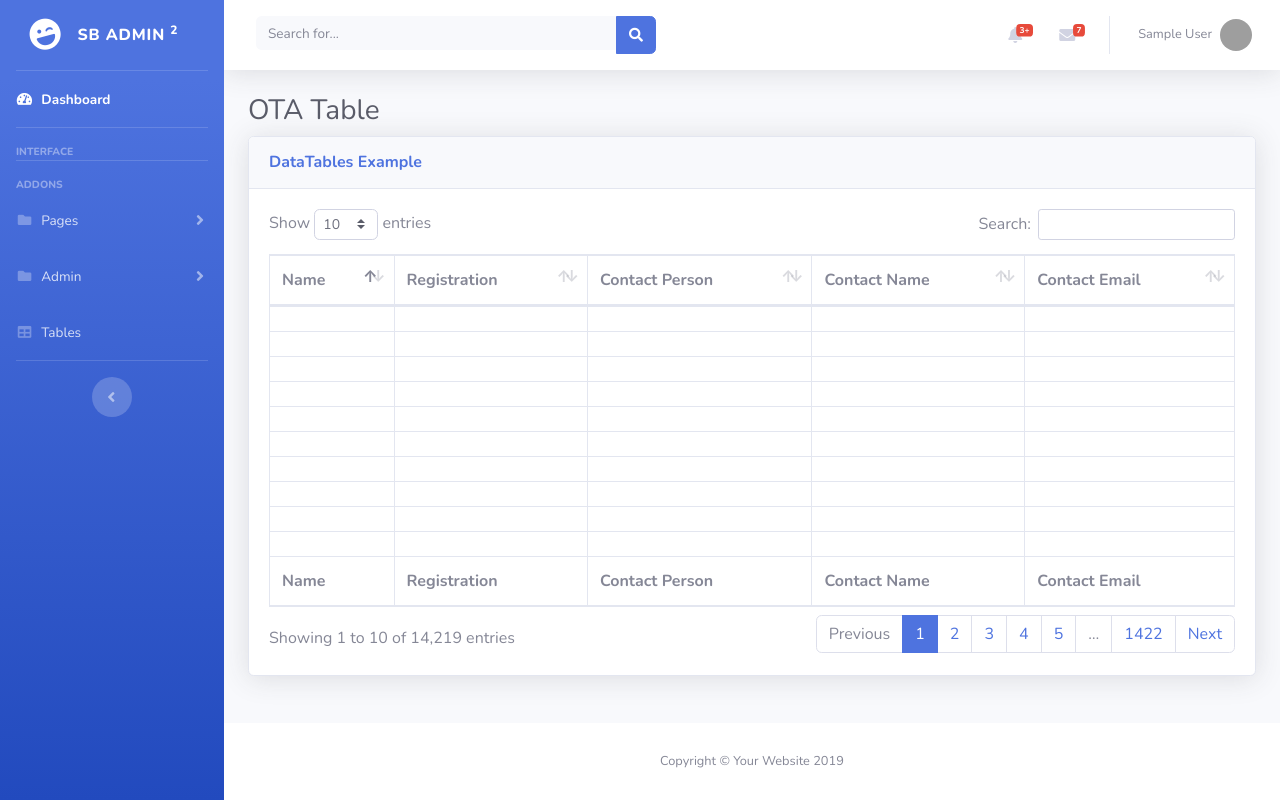
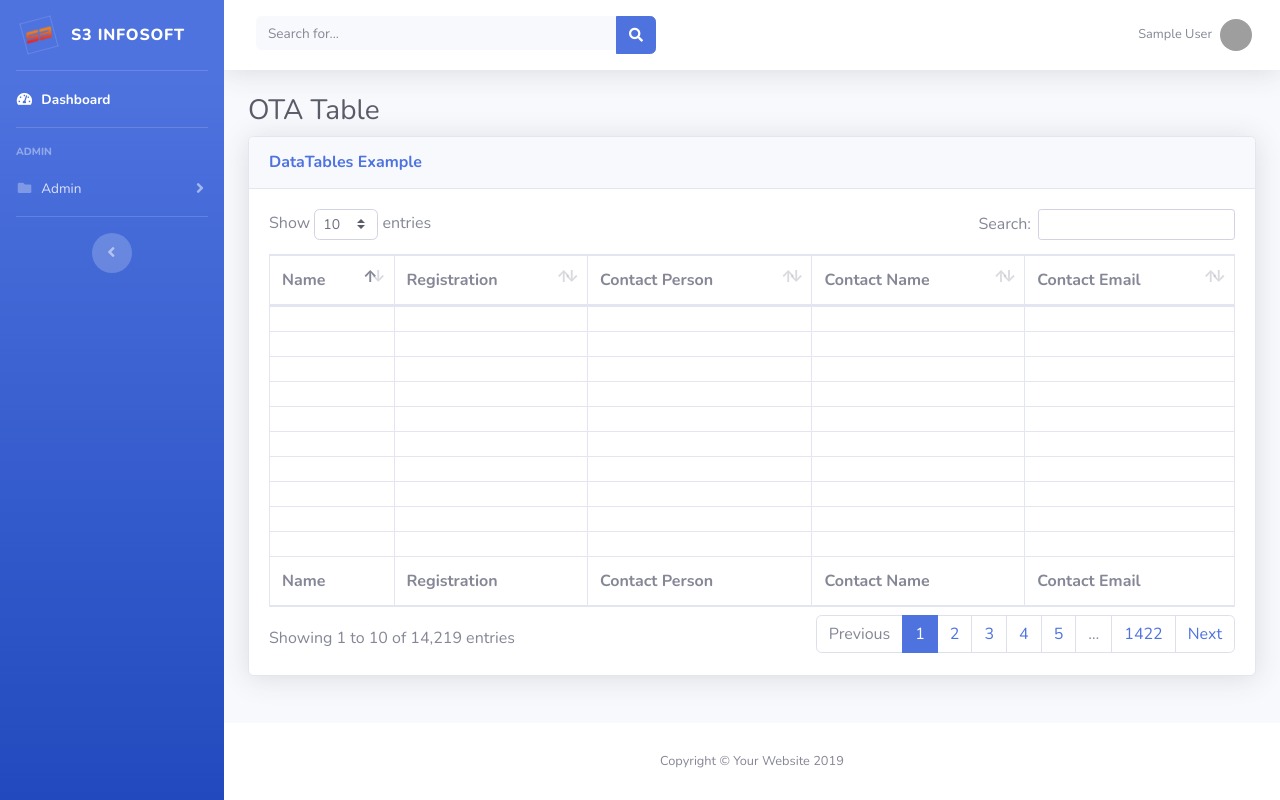
Before and after one commit to S3Infosoft/mvr-fe, a Django app: page /enquiry/ota/ in a window 1280 px wide. Run offline with Django 3.2, Linux system fonts and the light colour scheme; the visitor is signed in with stand-in values (Sample User, id 1); data that the repository does not hold is empty; parts of the project's set-up code (start-up, migrations or seed data) failed here and were passed over; some libraries are stand-ins or nearby versions; grey boxes are pictures that could not be loaded.

Commit message:
Cleaned unnecessary links

```diff
--- a/app/templates/snippets/navbar.html
+++ b/app/templates/snippets/navbar.html
@@ -21,132 +21,132 @@
           <!-- Topbar Navbar -->
           <ul class="navbar-nav ml-auto">
 
-            <!-- Nav Item - Search Dropdown (Visible Only XS) -->
-            <li class="nav-item dropdown no-arrow d-sm-none">
-              <a class="nav-link dropdown-toggle" href="#" id="searchDropdown" role="button" data-toggle="dropdown" aria-haspopup="true" aria-expanded="false">
-                <i class="fas fa-search fa-fw"></i>
-              </a>
-              <!-- Dropdown - Messages -->
-              <div class="dropdown-menu dropdown-menu-right p-3 shadow animated--grow-in" aria-labelledby="searchDropdown">
-                <form class="form-inline mr-auto w-100 navbar-search">
-                  <div class="input-group">
-                    <input type="text" class="form-control bg-light border-0 small" placeholder="Search for..." aria-label="Search" aria-describedby="basic-addon2">
-                    <div class="input-group-append">
-                      <button class="btn btn-primary" type="button">
-                        <i class="fas fa-search fa-sm"></i>
-                      </button>
-                    </div>
-                  </div>
-                </form>
-              </div>
-            </li>
-
-            <!-- Nav Item - Alerts -->
-            <li class="nav-item dropdown no-arrow mx-1">
-              <a class="nav-link dropdown-toggle" href="#" id="alertsDropdown" role="button" data-toggle="dropdown" aria-haspopup="true" aria-expanded="false">
-                <i class="fas fa-bell fa-fw"></i>
-                <!-- Counter - Alerts -->
-                <span class="badge badge-danger badge-counter">3+</span>
-              </a>
-              <!-- Dropdown - Alerts -->
-              <div class="dropdown-list dropdown-menu dropdown-menu-right shadow animated--grow-in" aria-labelledby="alertsDropdown">
-                <h6 class="dropdown-header">
-                  Alerts Center
-                </h6>
-                <a class="dropdown-item d-flex align-items-center" href="#">
-                  <div class="mr-3">
-                    <div class="icon-circle bg-primary">
-                      <i class="fas fa-file-alt text-white"></i>
-                    </div>
-                  </div>
-                  <div>
-                    <div class="small text-gray-500">December 12, 2019</div>
-                    <span class="font-weight-bold">A new monthly report is ready to download!</span>
-                  </div>
-                </a>
-                <a class="dropdown-item d-flex align-items-center" href="#">
-                  <div class="mr-3">
-                    <div class="icon-circle bg-success">
-                      <i class="fas fa-donate text-white"></i>
-                    </div>
-                  </div>
-                  <div>
-                    <div class="small text-gray-500">December 7, 2019</div>
-                    $290.29 has been deposited into your account!
-                  </div>
-                </a>
-                <a class="dropdown-item d-flex align-items-center" href="#">
-                  <div class="mr-3">
-                    <div class="icon-circle bg-warning">
-                      <i class="fas fa-exclamation-triangle text-white"></i>
-                    </div>
-                  </div>
-                  <div>
-                    <div class="small text-gray-500">December 2, 2019</div>
-                    Spending Alert: We've noticed unusually high spending for your account.
-                  </div>
-                </a>
-                <a class="dropdown-item text-center small text-gray-500" href="#">Show All Alerts</a>
-              </div>
-            </li>
-
-            <!-- Nav Item - Messages -->
-            <li class="nav-item dropdown no-arrow mx-1">
-              <a class="nav-link dropdown-toggle" href="#" id="messagesDropdown" role="button" data-toggle="dropdown" aria-haspopup="true" aria-expanded="false">
-                <i class="fas fa-envelope fa-fw"></i>
-                <!-- Counter - Messages -->
-                <span class="badge badge-danger badge-counter">7</span>
-              </a>
-              <!-- Dropdown - Messages -->
-              <div class="dropdown-list dropdown-menu dropdown-menu-right shadow animated--grow-in" aria-labelledby="messagesDropdown">
-                <h6 class="dropdown-header">
-                  Message Center
-                </h6>
-                <a class="dropdown-item d-flex align-items-center" href="#">
-                  <div class="dropdown-list-image mr-3">
-                    <img class="rounded-circle" src="https://source.unsplash.com/fn_BT9fwg_E/60x60" alt="">
-                    <div class="status-indicator bg-success"></div>
-                  </div>
-                  <div class="font-weight-bold">
-                    <div class="text-truncate">Hi there! I am wondering if you can help me with a problem I've been having.</div>
-                    <div class="small text-gray-500">Emily Fowler · 58m</div>
-                  </div>
-                </a>
-                <a class="dropdown-item d-flex align-items-center" href="#">
-                  <div class="dropdown-list-image mr-3">
-                    <img class="rounded-circle" src="https://source.unsplash.com/AU4VPcFN4LE/60x60" alt="">
-                    <div class="status-indicator"></div>
-                  </div>
-                  <div>
-                    <div class="text-truncate">I have the photos that you ordered last month, how would you like them sent to you?</div>
-                    <div class="small text-gray-500">Jae Chun · 1d</div>
-                  </div>
-                </a>
-                <a class="dropdown-item d-flex align-items-center" href="#">
-                  <div class="dropdown-list-image mr-3">
-                    <img class="rounded-circle" src="https://source.unsplash.com/CS2uCrpNzJY/60x60" alt="">
-                    <div class="status-indicator bg-warning"></div>
-                  </div>
-                  <div>
-                    <div class="text-truncate">Last month's report looks great, I am very happy with the progress so far, keep up the good work!</div>
-                    <div class="small text-gray-500">Morgan Alvarez · 2d</div>
-                  </div>
-                </a>
-                <a class="dropdown-item d-flex align-items-center" href="#">
-                  <div class="dropdown-list-image mr-3">
-                    <img class="rounded-circle" src="https://source.unsplash.com/Mv9hjnEUHR4/60x60" alt="">
-                    <div class="status-indicator bg-success"></div>
-                  </div>
-                  <div>
-                    <div class="text-truncate">Am I a good boy? The reason I ask is because someone told me that people say this to all dogs, even if they aren't good...</div>
-                    <div class="small text-gray-500">Chicken the Dog · 2w</div>
-                  </div>
-                </a>
-                <a class="dropdown-item text-center small text-gray-500" href="#">Read More Messages</a>
-              </div>
-            </li>
-
-            <div class="topbar-divider d-none d-sm-block"></div>
+{#            <!-- Nav Item - Search Dropdown (Visible Only XS) -->#}
+{#            <li class="nav-item dropdown no-arrow d-sm-none">#}
+{#              <a class="nav-link dropdown-toggle" href="#" id="searchDropdown" role="button" data-toggle="dropdown" aria-haspopup="true" aria-expanded="false">#}
+{#                <i class="fas fa-search fa-fw"></i>#}
+{#              </a>#}
+{#              <!-- Dropdown - Messages -->#}
+{#              <div class="dropdown-menu dropdown-menu-right p-3 shadow animated--grow-in" aria-labelledby="searchDropdown">#}
+{#                <form class="form-inline mr-auto w-100 navbar-search">#}
+{#                  <div class="input-group">#}
+{#                    <input type="text" class="form-control bg-light border-0 small" placeholder="Search for..." aria-label="Search" aria-describedby="basic-addon2">#}
+{#                    <div class="input-group-append">#}
+{#                      <button class="btn btn-primary" type="button">#}
+{#                        <i class="fas fa-search fa-sm"></i>#}
+{#                      </button>#}
+{#                    </div>#}
+{#                  </div>#}
+{#                </form>#}
+{#              </div>#}
+{#            </li>#}
+{##}
+{#            <!-- Nav Item - Alerts -->#}
+{#            <li class="nav-item dropdown no-arrow mx-1">#}
+{#              <a class="nav-link dropdown-toggle" href="#" id="alertsDropdown" role="button" data-toggle="dropdown" aria-haspopup="true" aria-expanded="false">#}
+{#                <i class="fas fa-bell fa-fw"></i>#}
+{#                <!-- Counter - Alerts -->#}
+{#                <span class="badge badge-danger badge-counter">3+</span>#}
+{#              </a>#}
+{#              <!-- Dropdown - Alerts -->#}
+{#              <div class="dropdown-list dropdown-menu dropdown-menu-right shadow animated--grow-in" aria-labelledby="alertsDropdown">#}
+{#                <h6 class="dropdown-header">#}
+{#                  Alerts Center#}
+{#                </h6>#}
+{#                <a class="dropdown-item d-flex align-items-center" href="#">#}
+{#                  <div class="mr-3">#}
+{#                    <div class="icon-circle bg-primary">#}
+{#                      <i class="fas fa-file-alt text-white"></i>#}
+{#                    </div>#}
+{#                  </div>#}
+{#                  <div>#}
+{#                    <div class="small text-gray-500">December 12, 2019</div>#}
+{#                    <span class="font-weight-bold">A new monthly report is ready to download!</span>#}
+{#                  </div>#}
+{#                </a>#}
+{#                <a class="dropdown-item d-flex align-items-center" href="#">#}
+{#                  <div class="mr-3">#}
+{#                    <div class="icon-circle bg-success">#}
+{#                      <i class="fas fa-donate text-white"></i>#}
+{#                    </div>#}
+{#                  </div>#}
+{#                  <div>#}
+{#                    <div class="small text-gray-500">December 7, 2019</div>#}
+{#                    $290.29 has been deposited into your account!#}
+{#                  </div>#}
+{#                </a>#}
+{#                <a class="dropdown-item d-flex align-items-center" href="#">#}
+{#                  <div class="mr-3">#}
+{#                    <div class="icon-circle bg-warning">#}
+{#                      <i class="fas fa-exclamation-triangle text-white"></i>#}
+{#                    </div>#}
+{#                  </div>#}
+{#                  <div>#}
+{#                    <div class="small text-gray-500">December 2, 2019</div>#}
+{#                    Spending Alert: We've noticed unusually high spending for your account.#}
+{#                  </div>#}
+{#                </a>#}
+{#                <a class="dropdown-item text-center small text-gray-500" href="#">Show All Alerts</a>#}
+{#              </div>#}
+{#            </li>#}
+{##}
+{#            <!-- Nav Item - Messages -->#}
+{#            <li class="nav-item dropdown no-arrow mx-1">#}
+{#              <a class="nav-link dropdown-toggle" href="#" id="messagesDropdown" role="button" data-toggle="dropdown" aria-haspopup="true" aria-expanded="false">#}
+{#                <i class="fas fa-envelope fa-fw"></i>#}
+{#                <!-- Counter - Messages -->#}
+{#                <span class="badge badge-danger badge-counter">7</span>#}
+{#              </a>#}
+{#              <!-- Dropdown - Messages -->#}
+{#              <div class="dropdown-list dropdown-menu dropdown-menu-right shadow animated--grow-in" aria-labelledby="messagesDropdown">#}
+{#                <h6 class="dropdown-header">#}
+{#                  Message Center#}
+{#                </h6>#}
+{#                <a class="dropdown-item d-flex align-items-center" href="#">#}
+{#                  <div class="dropdown-list-image mr-3">#}
+{#                    <img class="rounded-circle" src="https://source.unsplash.com/fn_BT9fwg_E/60x60" alt="">#}
+{#                    <div class="status-indicator bg-success"></div>#}
+{#                  </div>#}
+{#                  <div class="font-weight-bold">#}
+{#                    <div class="text-truncate">Hi there! I am wondering if you can help me with a problem I've been having.</div>#}
+{#                    <div class="small text-gray-500">Emily Fowler · 58m</div>#}
+{#                  </div>#}
+{#                </a>#}
+{#                <a class="dropdown-item d-flex align-items-center" href="#">#}
+{#                  <div class="dropdown-list-image mr-3">#}
+{#                    <img class="rounded-circle" src="https://source.unsplash.com/AU4VPcFN4LE/60x60" alt="">#}
+{#                    <div class="status-indicator"></div>#}
+{#                  </div>#}
+{#                  <div>#}
+{#                    <div class="text-truncate">I have the photos that you ordered last month, how would you like them sent to you?</div>#}
+{#                    <div class="small text-gray-500">Jae Chun · 1d</div>#}
+{#                  </div>#}
+{#                </a>#}
+{#                <a class="dropdown-item d-flex align-items-center" href="#">#}
+{#                  <div class="dropdown-list-image mr-3">#}
+{#                    <img class="rounded-circle" src="https://source.unsplash.com/CS2uCrpNzJY/60x60" alt="">#}
+{#                    <div class="status-indicator bg-warning"></div>#}
+{#                  </div>#}
+{#                  <div>#}
+{#                    <div class="text-truncate">Last month's report looks great, I am very happy with the progress so far, keep up the good work!</div>#}
+{#                    <div class="small text-gray-500">Morgan Alvarez · 2d</div>#}
+{#                  </div>#}
+{#                </a>#}
+{#                <a class="dropdown-item d-flex align-items-center" href="#">#}
+{#                  <div class="dropdown-list-image mr-3">#}
+{#                    <img class="rounded-circle" src="https://source.unsplash.com/Mv9hjnEUHR4/60x60" alt="">#}
+{#                    <div class="status-indicator bg-success"></div>#}
+{#                  </div>#}
+{#                  <div>#}
+{#                    <div class="text-truncate">Am I a good boy? The reason I ask is because someone told me that people say this to all dogs, even if they aren't good...</div>#}
+{#                    <div class="small text-gray-500">Chicken the Dog · 2w</div>#}
+{#                  </div>#}
+{#                </a>#}
+{#                <a class="dropdown-item text-center small text-gray-500" href="#">Read More Messages</a>#}
+{#              </div>#}
+{#            </li>#}
+{##}
+{#            <div class="topbar-divider d-none d-sm-block"></div>#}
 
             <!-- Nav Item - User Information -->
             {% if request.user.is_authenticated %}
--- a/app/templates/snippets/sidebar.html
+++ b/app/templates/snippets/sidebar.html
@@ -1,12 +1,13 @@
+{% load static %}
 <!-- Sidebar -->
     <ul class="navbar-nav bg-gradient-primary sidebar sidebar-dark accordion" id="accordionSidebar">
 
       <!-- Sidebar - Brand -->
       <a class="sidebar-brand d-flex align-items-center justify-content-center" href="{% url 'index' %}">
         <div class="sidebar-brand-icon rotate-n-15">
-          <i class="fas fa-laugh-wink"></i>
+          <img class="img-responsive" src="{% static 'img/icon/favicon-32x32.png' %}">
         </div>
-        <div class="sidebar-brand-text mx-3">SB Admin <sup>2</sup></div>
+        <div class="sidebar-brand-text mx-3">S3 Infosoft</div>
       </a>
 
       <!-- Divider -->
@@ -20,12 +21,12 @@
       </li>
 
       <!-- Divider -->
-      <hr class="sidebar-divider">
+      <!-- <hr class="sidebar-divider"> -->
 
       <!-- Heading -->
-      <div class="sidebar-heading">
+      <!-- <div class="sidebar-heading">
         Interface
-      </div>
+      </div> -->
 
       <!-- Nav Item - Pages Collapse Menu -->
       <!-- <li class="nav-item">
@@ -64,35 +65,8 @@
 
       <!-- Heading -->
       <div class="sidebar-heading">
-        Addons
+        Admin
       </div>
-
-      <!-- Nav Item - Pages Collapse Menu -->
-      <li class="nav-item">
-        <a class="nav-link collapsed" href="#" data-toggle="collapse" data-target="#collapsePages" aria-expanded="true" aria-controls="collapsePages">
-          <i class="fas fa-fw fa-folder"></i>
-          <span>Pages</span>
-        </a>
-        <div id="collapsePages" class="collapse" aria-labelledby="headingPages" data-parent="#accordionSidebar">
-          <div class="bg-white py-2 collapse-inner rounded">
-            <h6 class="collapse-header">Account</h6>
-            {% if request.user.is_authenticated %}
-              <a class="collapse-item" href="{% url 'logout' %}">Logout</a>
-              <a class="collapse-item" href="{% url 'password_change' %}">Change Password</a>
-              <a class="collapse-item" href="{% url 'password_reset' %}">Reset Password</a>
-            {% else %}
-              <a class="collapse-item" href="{% url 'login' %}">Login</a>
-              <a class="collapse-item" href="{% url 'register' %}">Register</a>
-              <a class="collapse-item" href="{% url 'password_reset' %}">Reset Password</a>
-            {% endif %}
-            <!-- <a class="collapse-item" href="forgot-password.html">Forgot Password</a>
-            <div class="collapse-divider"></div>
-            <h6 class="collapse-header">Other Pages:</h6>
-            <a class="collapse-item" href="404.html">404 Page</a>
-            <a class="collapse-item" href="blank.html">Blank Page</a> -->
-          </div>
-        </div>
-      </li>
 
       <!-- Nav Item - Charts -->
       <li class="nav-item">
@@ -122,11 +96,11 @@
       </li>
 
       <!-- Nav Item - Tables -->
-      <li class="nav-item">
+      <!-- <li class="nav-item">
         <a class="nav-link" href="#% url 'table' %}">
           <i class="fas fa-fw fa-table"></i>
           <span>Tables</span></a>
-      </li>
+      </li> -->
 
       <!-- Divider -->
       <hr class="sidebar-divider d-none d-md-block">
```
